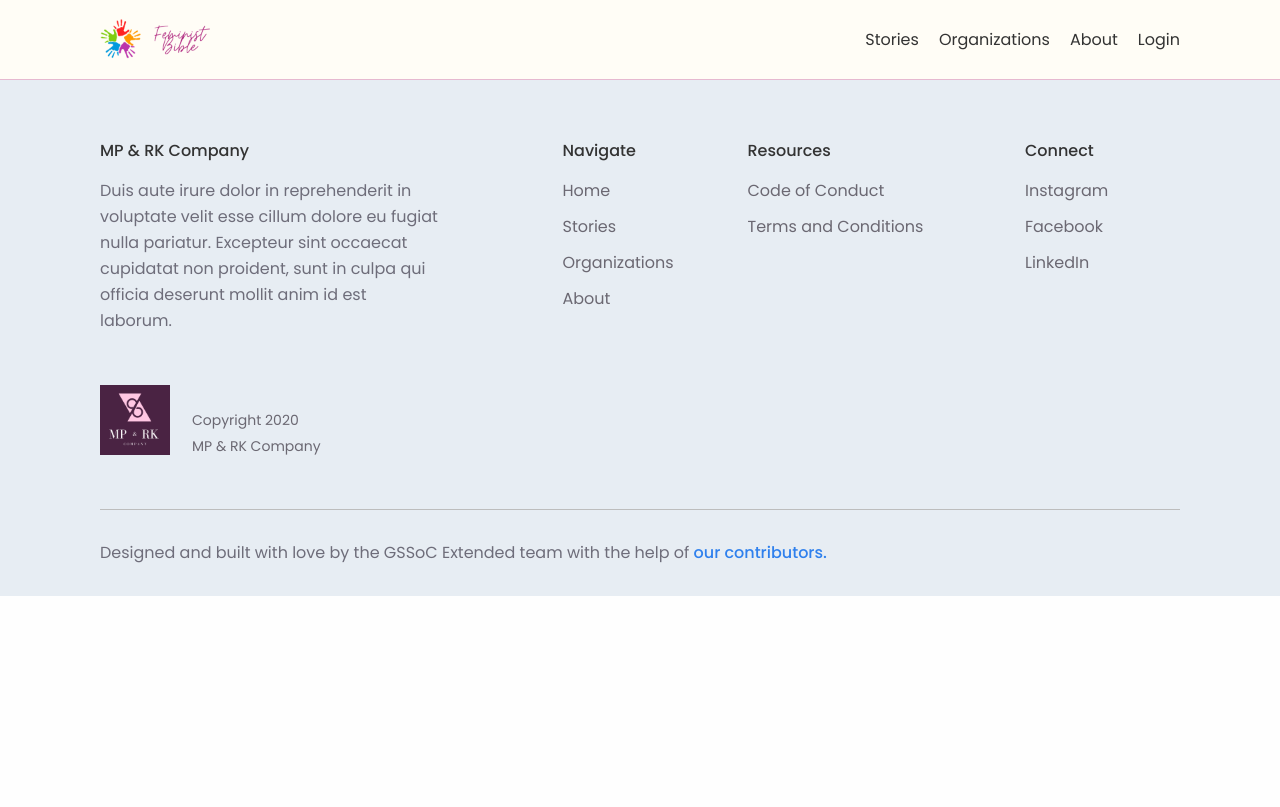
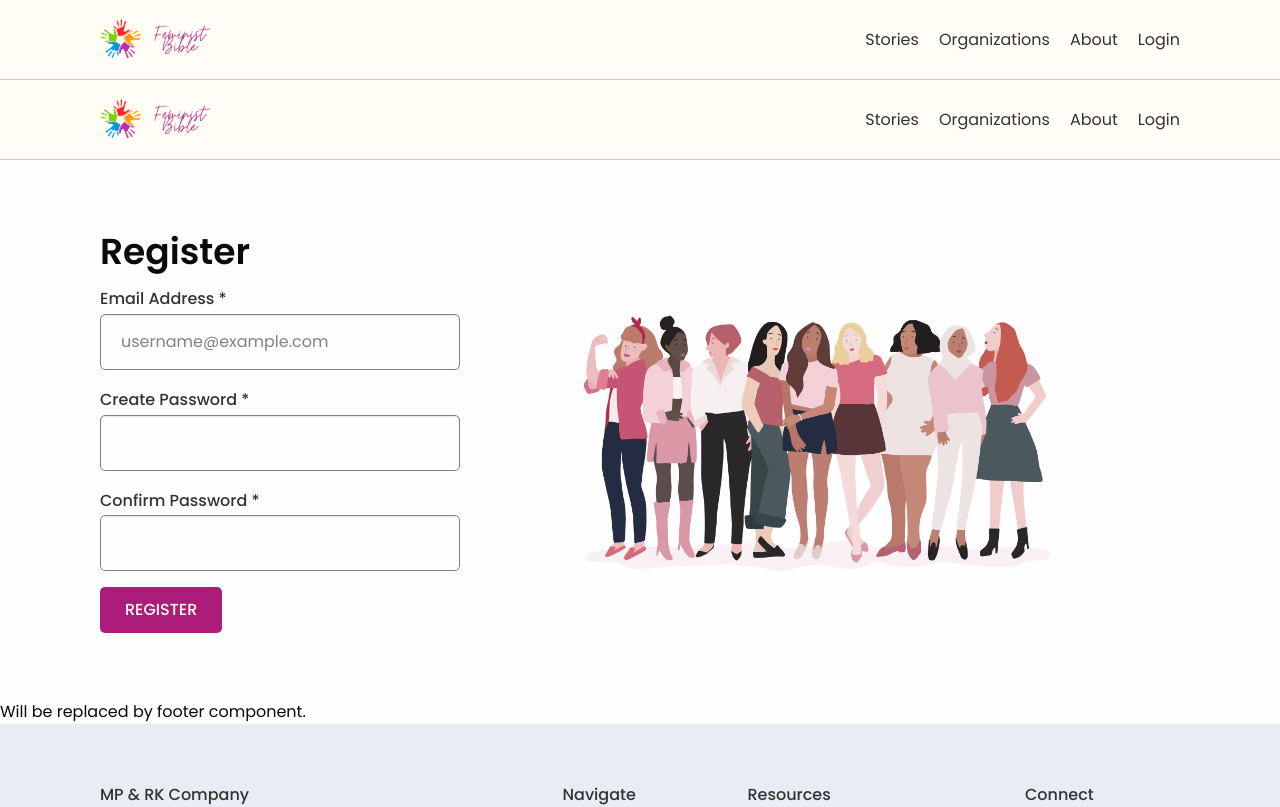
Before and after one commit to girlscript/feminist-bible-phase-2, a React (Create React App) app in the folder frontend/: page / in a window 1280 px wide. Shown: the top 807 px of the page. Built offline with nearby package versions, Linux system fonts and the light colour scheme.

Commit message:
Added registration page (#74)
Co-authored-by: pkpsyder007 <pkpsyder007@gmail.com>

```diff
--- a/frontend/src/App.js
+++ b/frontend/src/App.js
@@ -2,12 +2,14 @@ import React from 'react';
 import Footer from './components/Footer.jsx';
 import Header from './components/Header.jsx';
 import avatar_image from "./images/avatar.png";
+import Registration from './pages/Registration.js';
 
 function App() {
   return (
-    <div>
+    <div >
       <Header isSignedIn={false} avatarSrc={avatar_image}/>
         {/* pages will come here */}
+        <Registration />
       <Footer />
     </div>
   );
--- a/frontend/src/components/Header.jsx
+++ b/frontend/src/components/Header.jsx
@@ -15,14 +15,14 @@ class Header extends Component {
             <div className="cell large-9">
               <nav className="nav">
                 <ul className="nav__item-container">
-                  <li className="nav__item"><a href="">Stories</a></li>
-                  <li className="nav__item"><a href="">Organizations</a></li>
-                  <li className="nav__item"><a href="">About</a></li>
+                  <li className="nav__item"><a href="#test">Stories</a></li>
+                  <li className="nav__item"><a href="#test">Organizations</a></li>
+                  <li className="nav__item"><a href="#test">About</a></li>
                   {
                     this.props.isSignedIn?
                       <>
                         <li className="nav__item">
-                          <a className="button__small" style={{textTransform: "none"}}>
+                          <a href="#test" className="button__small" style={{textTransform: "none"}}>
                             Write a story
                           </a>
                         </li>
@@ -32,7 +32,7 @@ class Header extends Component {
                       </>
                       :
                       <li className="nav__item">
-                        <a href="">Login</a>
+                        <a href="#test">Login</a>
                       </li>
                   }
                 </ul>
--- a/frontend/src/components/input.jsx
+++ b/frontend/src/components/input.jsx
@@ -4,11 +4,11 @@ import '../css/components/input.scss';
 
 class Input extends Component {
   render() {
-    const { label, error, type, placeholder, onChange } = this.props;
+    const { label, error, type, name, placeholder, onChange } = this.props;
     return (
       <div className="form__element-container">
         <label className="form__label required">{label}</label>
-        <input className={`form__input-field ${error? 'error' : ''}`} type={type} placeholder={placeholder} onChange={onChange} />
+        <input name={name} className={`form__input-field ${error? 'error' : ''}`} type={type} placeholder={placeholder} onChange={onChange} />
         {error && <span className="form__input-error">{error}</span>}
       </div>
     );
@@ -25,7 +25,6 @@ class WithPasswordStrength extends Component {
 
   handlePasswordStrength = (e) => {
     this.setState({password: e.target.value});
-    this.props.onChange(e);
     const { password } = this.state;
     if(password.length <= 4) {
       this.setState({strength: '1'});
@@ -39,19 +38,21 @@ class WithPasswordStrength extends Component {
     } else {
       this.setState({strength: '1'});
     }
+    this.props.onChange(e);
   }
 
   render() {
     const {strength} = this.state;
     const bgcolors = ["red", "orange", "yellow", "green"];
     const strengths = ["Week", "Ok", "Medium", "Strong"]
-    const { label, type, error, placeholder } = this.props;
+    const { label, type, error, name, placeholder } = this.props;
     return (
       <div>
         <Input
           label={label}
           type={type}
           placeholder={placeholder}
+          name={name}
           error={error}
           onChange={this.handlePasswordStrength}
         />
--- a/frontend/src/css/components/input.scss
+++ b/frontend/src/css/components/input.scss
@@ -1,46 +1,48 @@
-@import "../settings/global";
+@import '../settings/global';
 
 //css starts here
 
 ::placeholder {
     font-size: 16px;
     font-weight: $font-weight-regular;
-  color: #828282;
+    color:#828282;
 }
 
-%form-element-focus {
-  box-shadow: 0 0 0 4px rgba(171, 29, 121, 0.15);
-  border-color: rgb(171, 29, 121);
+%form-element-focus{
+    box-shadow: 0 0 0 4px rgba(171,29,121,0.15);
+    border-color:rgb(171, 29, 121);
 }
 
-.form {
-  &__label {
+.form{
+    &__element-container {
+        margin-bottom: 16px;
+    }
+
+    &__label{
         color: $title-color;
         font-size: 16px;
         font-weight: $font-weight-medium;
-    margin-bottom: 4px;
 
         // this class should be used with form elements with required attribute.
-    &.required {
-      &::after {
-        position: relative;
-        content: " *";
+        &.required{
+            &::after{
+                position:relative;
+                content:' *'
             }
         }
     }
 
-  &__input-field {
+    &__input-field{
         border: 1px solid #828282;
         border-radius: 5px;
         color: $title-color;
         font-size: 16px;
         font-weight: $font-weight-regular;
-    height: 44px;
-    padding: 0 20px;
+        height:56px;
+        padding:0 20px;
         margin: 0;
 
-    &:focus,
-    &:hover {
+        &:focus,&:hover{
             @extend %form-element-focus;
         }
 
@@ -56,6 +58,7 @@
         margin-bottom: 6px;
     }
 
+
     &__input-strength {
         p.result {
             font-size: 14px;
@@ -68,7 +71,7 @@
              height: 0.8em;
              background-color: rgba($color: #000000, $alpha: 0.1);
              border-radius: 5px;
-      margin: 0;
+             margin: 0 0 16px 0;
 
              .strength {
                  height: 100%;
--- /dev/null
+++ b/frontend/src/css/pages/registration.scss
@@ -0,0 +1,2 @@
+@import '../settings/global';
+@import '../components/button';
--- /dev/null
+++ b/frontend/src/pages/Registration.js
@@ -0,0 +1,98 @@
+import React, { Component } from 'react'
+import Header from '../components/Header'
+import '../css/pages/registration.scss';
+import { Input, WithPasswordStrength } from '../components/input';
+
+export default class Registration extends Component {
+  state = {
+    email: '',
+    password: '',
+    cpassword: '',
+    errors: {
+      email: '',
+      password: '',
+      cpassword: ''
+    }
+  };
+
+
+  registerHandler = (e) => {
+    e.preventDefault();
+    this.setState(prevState => ({ ...prevState, errors: { email: '', password: '', cpassword: '' } }))
+    // validation
+    const { email, password, cpassword } = this.state;
+    // email
+    const emailTest = /^[a-zA-Z0-9.!#$%&'*+/=?^_`{|}~-]+@[a-zA-Z0-9-]+(?:\.[a-zA-Z0-9-]+)*$/;
+    if (!emailTest.test(email)) {
+      this.setState(prevState => ({ ...prevState, errors: { ...prevState.errors, email: 'Email is not valid.' } }));
+      return;
+    }
+    // password
+    if (!password) {
+      this.setState(prevState => ({ ...prevState, errors: { ...prevState.errors, password: 'Password cannot be empty' } }));
+      return;
+    }
+    if (password.length < 6) {
+      this.setState(prevState => ({ ...prevState, errors: { ...prevState.errors, password: 'Password length must be atleast 6 characters.' } }));
+      return;
+    }
+    if (password !== cpassword) {
+      this.setState(prevState => ({ ...prevState, errors: { ...prevState.errors, cpassword: 'Passwords do not match.' } }));
+      return;
+    }
+    // registeration logic
+    alert('registered.')
+  }
+
+  changeHandler = e => {
+    e.persist();
+    this.setState(prevState => ({ ...prevState, [e.target.name]: e.target.value }));
+  }
+
+
+  render() {
+    const { errors } = this.state;
+    return (
+      <>
+        <Header />
+        <div className="grid-container">
+
+          <div className="grid-x align-middle">
+            <div className="cell large-4 medium-4">
+              <h2>Register</h2>
+              <form onSubmit={this.registerHandler}>
+                <Input
+                  label="Email Address"
+                  type="email"
+                  name="email"
+                  placeholder="username@example.com"
+                  onChange={this.changeHandler}
+                  error={errors.email}
+                />
+                <WithPasswordStrength
+                  label="Create Password"
+                  type="password"
+                  placeholder=""
+                  name="password"
+                  onChange={this.changeHandler}
+                  error={errors.password}
+                />
+                <Input
+                  label="Confirm Password"
+                  type="password"
+                  placeholder=""
+                  name="cpassword"
+                  onChange={this.changeHandler}
+                  error={errors.cpassword}
+                />
+                <button className="button__big">Register</button>
+              </form>
+            </div>
+            <img src={require('../images/register.png')} alt="Feminist Bible" className="cell large6 medium-6 small-12 large-offset-1" />
+          </div>
+        </div>
+        <footer>Will be replaced by footer component.</footer>
+      </>
+    )
+  }
+}
```
Also changed, not shown: frontend/src/images/register.png (added). Lines whose indentation alone changed are shown as unchanged.
